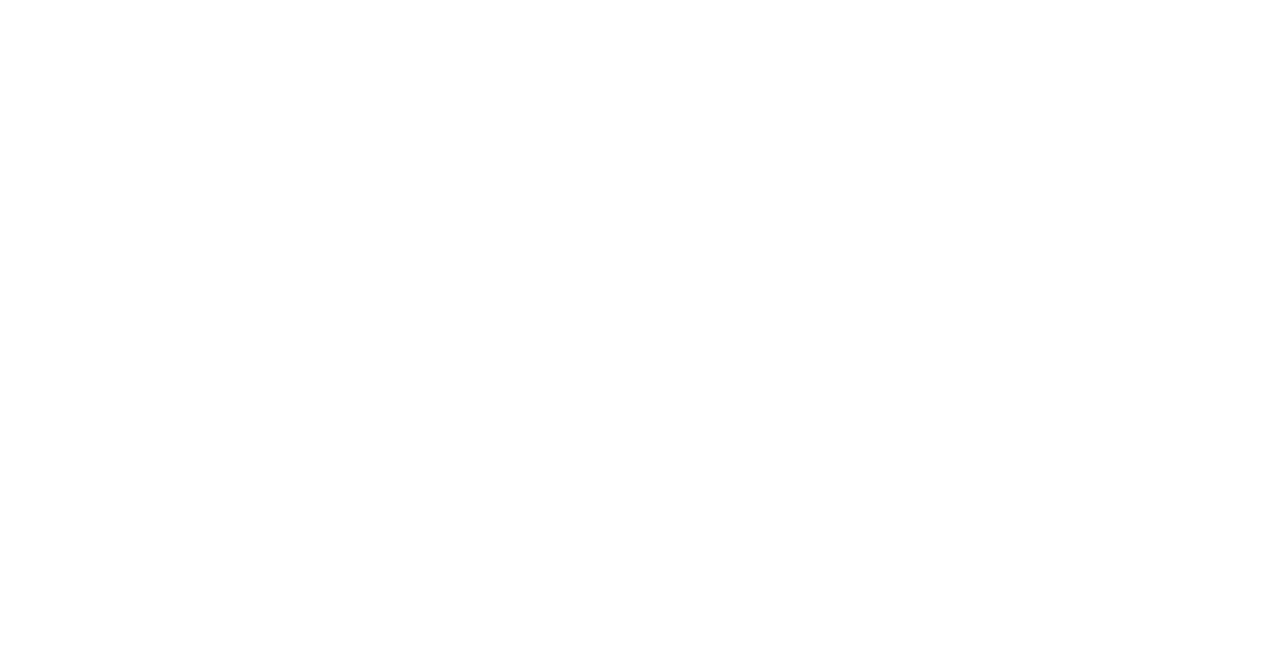
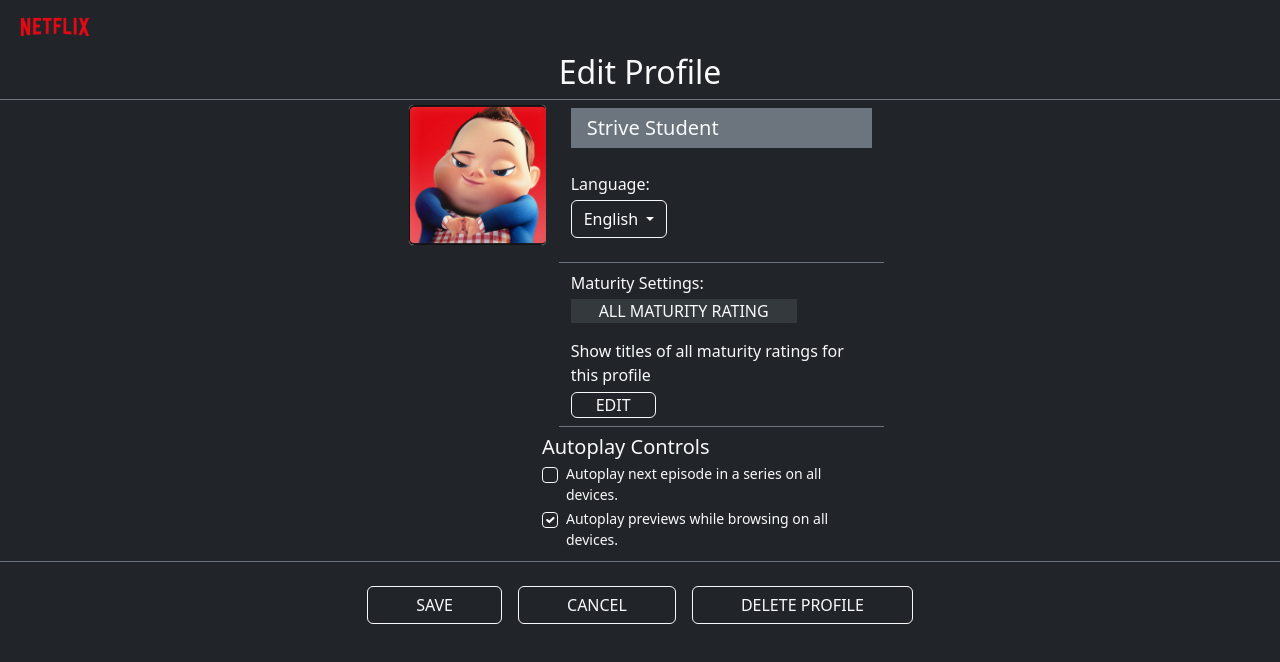
Before and after one commit to NinoTraverso/U2---W6---D5---Benchmark, a plain HTML site: page editProfile.html in a window 1280 px wide. Drawn offline with nearby package versions, Linux system fonts and the light colour scheme.

Commit message:
General pages finished - needs refining...

```diff
--- a/editProfile.html
+++ b/editProfile.html
@@ -0,0 +1,129 @@
+<!DOCTYPE html>
+<html lang="en">
+  <head>
+    <meta charset="utf-8" />
+    <meta name="viewport" content="width=device-width, initial-scale=1" />
+    <title>Bootstrap demo</title>
+    <link
+      href="https://cdn.jsdelivr.net/npm/bootstrap@5.2.3/dist/css/bootstrap.min.css"
+      rel="stylesheet"
+      integrity="sha384-rbsA2VBKQhggwzxH7pPCaAqO46MgnOM80zW1RWuH61DGLwZJEdK2Kadq2F9CUG65"
+      crossorigin="anonymous"
+    />
+  </head>
+  <body class="bg-dark text-light">
+    <nav class="navbar bg-dark text-light d-flex justify-content-between">
+      <div class="d-flex align-content-center">
+        <div class="container-fluid">
+          <a class="navbar-brand" href="#">
+            <img
+              src="./Netflix-assets/Netflix-assets/assets/netflix_logo.png"
+              alt="Logo"
+              width="86"
+              height="36"
+              class="d-inline-block align-text-top"
+            />
+          </a>
+        </div>
+      </div>
+    </nav>
+    <div
+      class="d-flex justify-content-center align-items-center border-bottom border-secondary"
+    >
+      <h2>Edit Profile</h2>
+    </div>
+    <main class="bg-dark text-light d-flex justify-content-center">
+      <section>
+        <div class="container">
+          <div class="row">
+            <div class="col-4">
+              <a href="#" class="d-block w-100 pt-1">
+                <img
+                  src="./Netflix-assets/Netflix-assets/assets/avatar.png"
+                  class="img-thumbnail p-0 border border-dark"
+                  alt="avatar image"
+                />
+              </a>
+            </div>
+            <div class="col-8 py-2 border-bottom border-secondary">
+              <h5 class="text-light bg-secondary ps-3 py-2">Strive Student</h5>
+              <p class="text-light mb-1 pt-3">Language:</p>
+              <div class="dropdown">
+                <button
+                  class="btn btn-dark border border-light dropdown-toggle mb-3"
+                  type="button"
+                  data-bs-toggle="dropdown"
+                  aria-expanded="false"
+                >
+                  English
+                </button>
+                <ul class="dropdown-menu">
+                  <li><a class="dropdown-item" href="#">Italiano</a></li>
+                  <li><a class="dropdown-item" href="#">Francais</a></li>
+                  <li><a class="dropdown-item" href="#">Klingon</a></li>
+                  <li><a class="dropdown-item" href="#">Japanese</a></li>
+                  <li><a class="dropdown-item" href="#">Espanol</a></li>
+                </ul>
+              </div>
+            </div>
+          </div>
+        </div>
+        <div class="container">
+          <div class="row">
+            <div class="col-4"></div>
+            <div class="col-8 py-2 border-bottom border-secondary">
+              <p class="text-light mb-1">Maturity Settings:</p>
+              <p class="text-light bg-secondary bg-opacity-25 d-block w-75 text-center">ALL MATURITY RATING</p>
+              <p class="text-light mb-1 no-bold">
+                Show titles of
+                <span class="font-weight-bold">all maturity ratings</span> for
+                this profile
+              </p>
+              <button type="button" class="btn btn-outline-light px-4 py-0">
+                EDIT
+              </button>
+            </div>
+          </div>
+        </div>
+        <div class="container">
+            <div class="row">
+              <div class="col-3"></div>
+              <div class="col-9 py-2 ps-4">
+                <h5 class="text-light mb-1">Autoplay Controls</h5>
+                <div class="form-check">
+                    <input class="form-check-input bg-dark border border-light" type="checkbox" value="" id="flexCheckDefault">
+                    <label class="form-check-label small" for="flexCheckDefault">
+                      Autoplay next episode in a series on all devices.
+                    </label>
+                  </div>
+                  <div class="form-check">
+                    <input class="form-check-input bg-dark border border-light" type="checkbox" value="" id="flexCheckChecked" checked>
+                    <label class="form-check-label small" for="flexCheckChecked">
+                      Autoplay previews while browsing on all devices.
+                    </label>
+                  </div>
+              </div>
+            </div>
+          </div>
+      </section>
+    </main>
+    <footer class="border-top border-secondary">
+      <div class="d-flex justify-content-center pt-4">
+        <button type="button" class="btn btn-outline-light px-5 mx-2">
+          SAVE
+        </button>
+        <button type="button" class="btn btn-outline-light px-5 mx-2">
+          CANCEL
+        </button>
+        <button type="button" class="btn btn-outline-light px-5 mx-2">
+          DELETE PROFILE
+        </button>
+      </div>
+    </footer>
+    <script
+      src="https://cdn.jsdelivr.net/npm/bootstrap@5.2.3/dist/js/bootstrap.bundle.min.js"
+      integrity="sha384-kenU1KFdBIe4zVF0s0G1M5b4hcpxyD9F7jL+jjXkk+Q2h455rYXK/7HAuoJl+0I4"
+      crossorigin="anonymous"
+    ></script>
+  </body>
+</html>
```
Also changed, not shown: netfixClone.html (+1 -1 lines).
